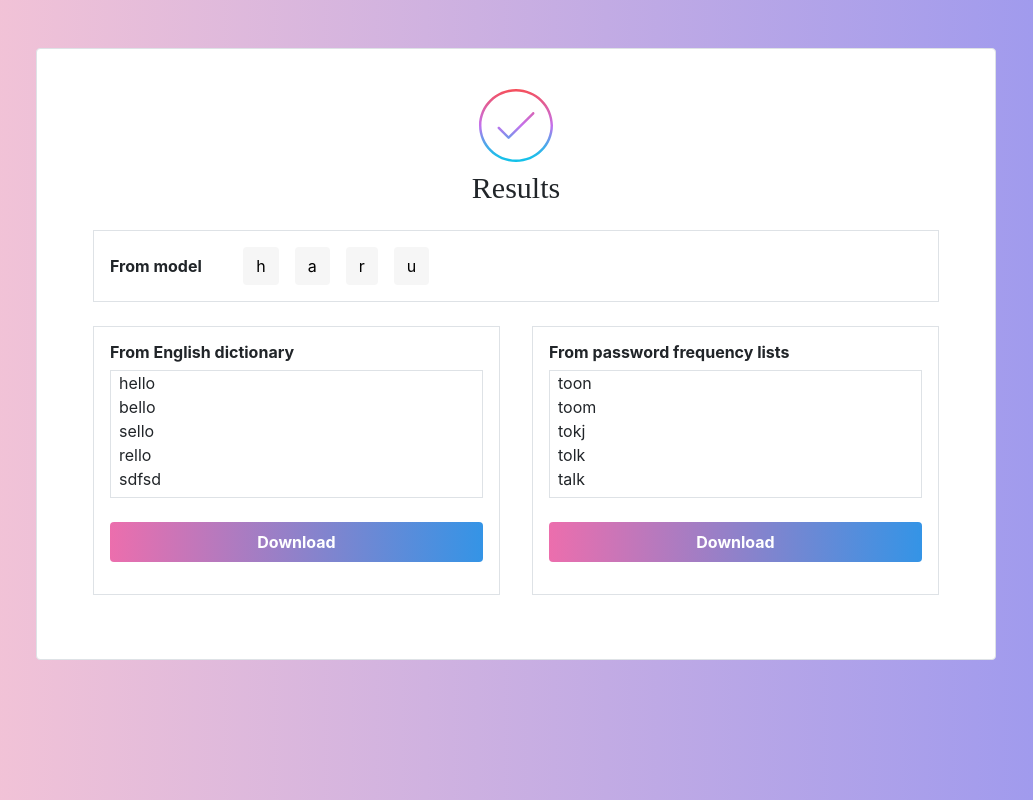
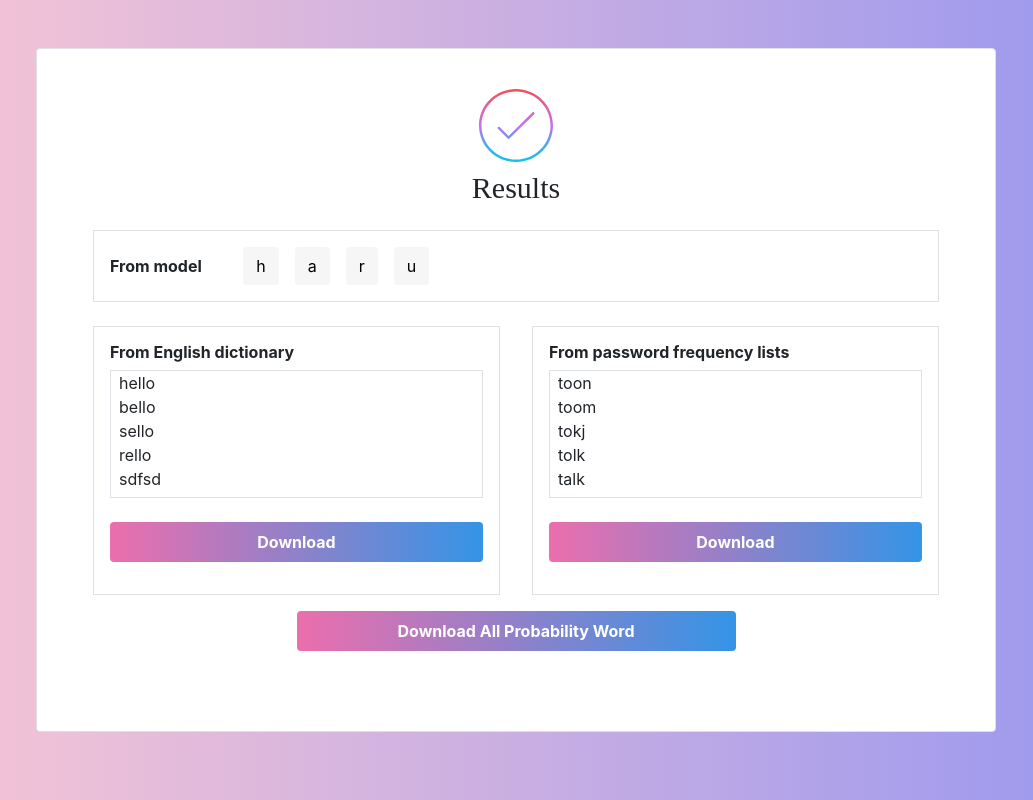
Before and after one commit to zelotype/Predict-secure, a Vue app: page /result in a window 1280 px wide. Shown: the whole page, without its empty margins (124-1157 px from the left). Built offline with nearby package versions, Linux system fonts and the light colour scheme; a web font is replaced by a local one.

Commit message:
add download all

```diff
--- a/src/components/Results/Result.vue
+++ b/src/components/Results/Result.vue
@@ -10,6 +10,9 @@
           <div class="flex flex-wrap mx-auto">
             <output2/>
             <output3/>
+            <b-button v-on="dowloadAll" class="button-colorful rounded w-80 text-white py-2 font-bold my-3 border-none">
+            Download All Probability Word
+            </b-button>
           </div>
         </div>
       </b-card>
@@ -37,10 +40,17 @@ export default {
   methods:{
     getResult(){
       this.resultLoading = true
+    },
+    dowloadAll(){
+
     }
   }
 };
 </script>
 
 <style>
+.w-80{
+  margin: auto;
+  width: 50%
+}
 </style>
```
